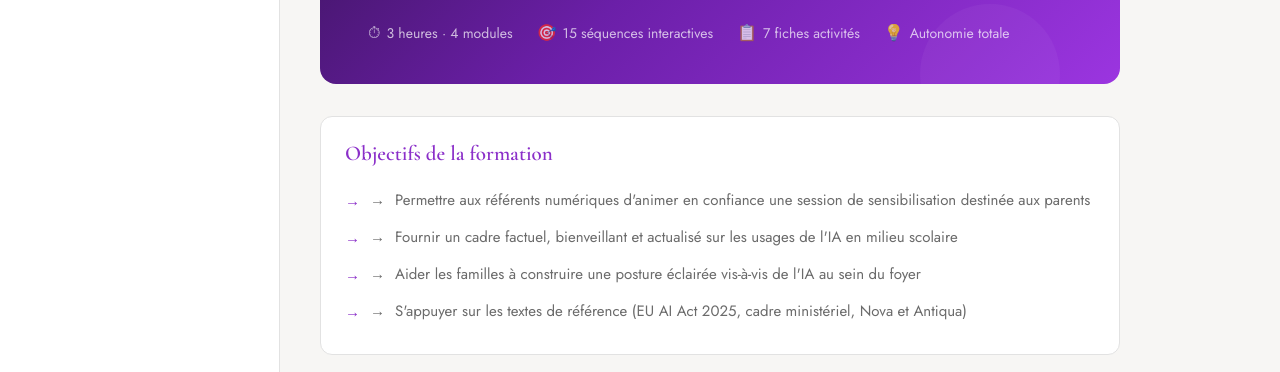
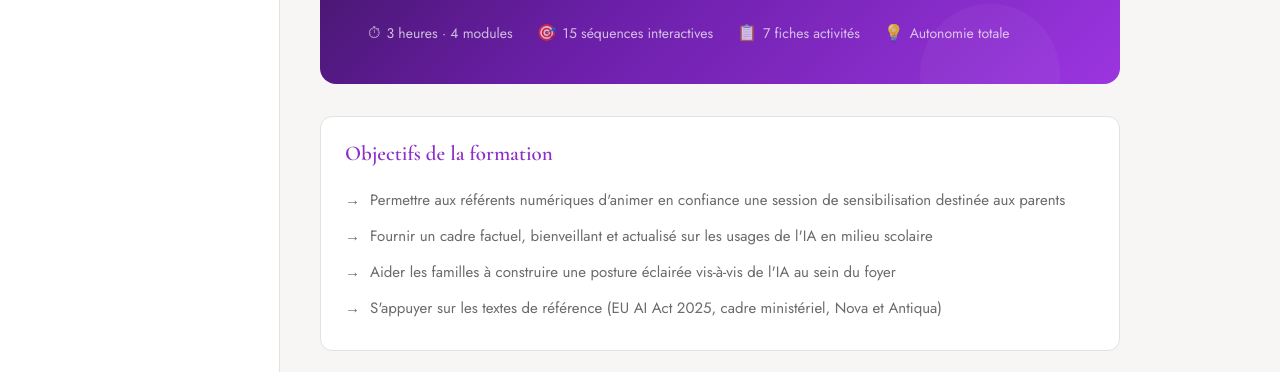
Before and after one commit to brunoterrasson11-commits/Sensibiliser-les-parents-IA, a plain HTML site: page app_formation.html in a window 1280 px wide. Shown: the part 390-762 px from the top of the page. Drawn offline with nearby package versions, Linux system fonts and the light colour scheme.

Commit message:
Supprimer les doubles flèches dans les objectifs
Suppression du ::before CSS redondant — la flèche était déjà
injectée via le template JS.

Co-Authored-By: Claude Sonnet 4.6 <noreply@anthropic.com>

```diff
--- a/app_formation.html
+++ b/app_formation.html
@@ -146,7 +146,6 @@ body { font-family: 'Jost', sans-serif; background: #f7f6f4; color: var(--dark);
 .objectives-card h3 { font-family: 'Cormorant Garamond', serif; font-size: 21px; font-weight: 600; margin-bottom: 16px; color: var(--purple); }
 .objectives-card ul { list-style: none; }
 .objectives-card ul li { font-size: 15px; padding: 6px 0; color: var(--grey); display: flex; gap: 10px; line-height: 1.6; }
-.objectives-card ul li::before { content: '→'; color: var(--purple); flex-shrink: 0; margin-top: 1px; }
 
 /* ── MODULE VIEW ── */
 .module-view { max-width: 800px; }
```
Also changed, not shown: index.html (+0 -1 lines).
